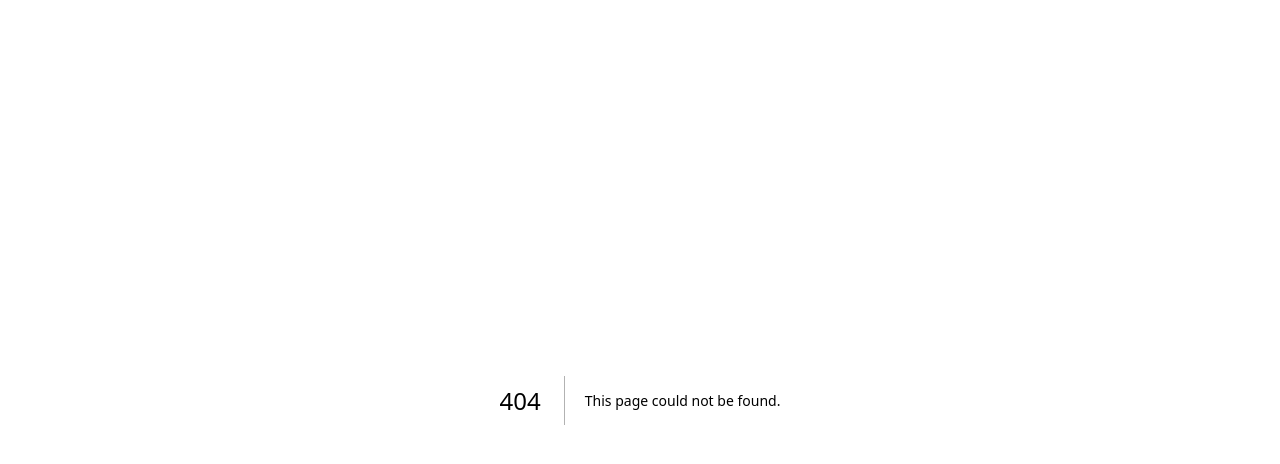
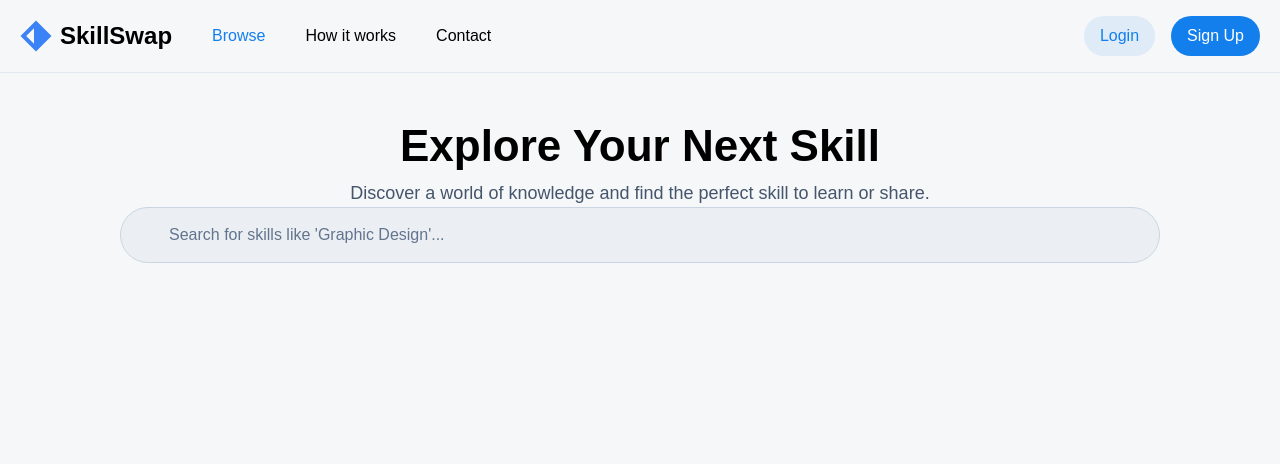
Before and after one commit to k-jdev/skill-swap, a Next.js app: page /browser in a window 1280 px wide. Before the commit this address had no page. Shown: the top 464 px of the page. Built offline with nearby package versions, Linux system fonts and the light colour scheme.

Commit message:
feat(browse): add the browse page header

```diff
--- a/src/app/(auth)/layout.tsx
+++ b/src/app/(auth)/layout.tsx
@@ -11,12 +11,12 @@ export default function AuthLayout({
   children: React.ReactNode;
 }) {
   return (
-    <div className="min-h-svh bg-[#f6f7f8] text-[#64748b]">
+    <main className="min-h-svh bg-[#f6f7f8] text-[#64748b]">
       <div className="container mx-auto px-4">
         <div className="flex min-h-svh items-center justify-center">
           <div className="w-full max-w-md">{children}</div>
         </div>
       </div>
-    </div>
+    </main>
   );
 }
--- /dev/null
+++ b/src/app/(public)/browser/page.tsx
@@ -0,0 +1,15 @@
+import React from "react";
+import Header from "@/features/browse/components/Header";
+import Search from "@/features/browse/components/Search";
+type Props = {};
+
+function BrowserPage({}: Props) {
+  return (
+    <div className="mx-[120px]">
+      <Header />
+      <Search />
+    </div>
+  );
+}
+
+export default BrowserPage;
--- /dev/null
+++ b/src/app/(public)/layout.tsx
@@ -0,0 +1,20 @@
+import type { Metadata } from "next";
+import { NavBar } from "@/components/ui";
+
+export const metadata: Metadata = {
+  title: "Browse | SkillSwap",
+  description: "Explore and discover new skills",
+};
+
+export default function PublicLayout({
+  children,
+}: {
+  children: React.ReactNode;
+}) {
+  return (
+    <div className="min-h-screen bg-[#f6f7f8] text-slate-400">
+      <NavBar />
+      <main>{children}</main>
+    </div>
+  );
+}
--- /dev/null
+++ b/src/components/ui/NavBar.tsx
@@ -0,0 +1,29 @@
+import React from "react";
+import Image from "next/image";
+import NavButtons from "./NavButtons";
+export default function NavBar() {
+  return (
+    <nav className="flex items-center justify-between py-4 px-5 border-b border-slate-200 ">
+      <div className="flex w-full items-center justify-between gap-4">
+        <div className="flex items-center gap-10 cursor-pointer">
+          <div className="flex items-center gap-2">
+            <Image src="/icons/rhombus.svg" alt="logo" width={32} height={32} />
+            <p className="text-2xl text-black font-semibold">SkillSwap</p>
+          </div>
+          <div className="flex items-center">
+            <ul className="flex justify-between gap-10 font-medium text-black">
+              <li className="text-[#137fec]">Browse</li>
+              <li>How it works</li>
+              <li>Contact</li>
+            </ul>
+          </div>
+        </div>
+
+        <div className="flex gap-4">
+          <NavButtons isLogin={true} text="Login" />
+          <NavButtons text="Sign Up" />
+        </div>
+      </div>
+    </nav>
+  );
+}
--- /dev/null
+++ b/src/components/ui/NavButtons.tsx
@@ -0,0 +1,19 @@
+import React from "react";
+
+type Props = { isLogin?: boolean; text?: string };
+
+export default function NavButtons({ isLogin, text }: Props) {
+  return (
+    <button className="">
+      {isLogin ? (
+        <button className="flex items-center justify-center  rounded-full py-2 px-4 bg-[#137fec]/10 text-[#137fec]">
+          {text}
+        </button>
+      ) : (
+        <button className="flex items-center justify-center  rounded-full py-2 px-4 bg-[#137fec] text-white">
+          {text}
+        </button>
+      )}
+    </button>
+  );
+}
--- a/src/components/ui/index.ts
+++ b/src/components/ui/index.ts
@@ -1,3 +1,4 @@
 import Button from "./Button";
 import Input from "./Input";
-export { Button, Input };
+import NavBar from "./NavBar";
+export { Button, Input, NavBar };
--- /dev/null
+++ b/src/features/browse/components/Header.tsx
@@ -0,0 +1,17 @@
+import React from "react";
+
+function Header() {
+  return (
+    <header className="text-center mt-10">
+      <h1 className="text-[44px] text-black font-semibold">
+        Explore Your Next Skill
+      </h1>
+      <p className="text-slate-600  text-lg">
+        Discover a world of knowledge and find the perfect skill to learn or
+        share.
+      </p>
+    </header>
+  );
+}
+
+export default Header;
--- /dev/null
+++ b/src/features/browse/components/Search.tsx
@@ -0,0 +1,15 @@
+import React from "react";
+
+type Props = {};
+
+function Search({}: Props) {
+  return (
+    <input
+      className="w-full h-14 pl-12 pr-4 rounded-full bg-slate-200/50 focus:ring-[#137fec] border border-slate-300 dark:border-slate-700  transition-all text-slate-900 dark:text-white placeholder-slate-500"
+      placeholder="Search for skills like 'Graphic Design'..."
+      type="search"
+    />
+  );
+}
+
+export default Search;
```
Also changed, not shown: public/icons/search.svg (added), src/app/(public)/learn/page.tsx (added), src/app/(public)/page.tsx (added), src/features/browse/components/Card.tsx (added), src/features/browse/components/SkillFilter.tsx (added).
